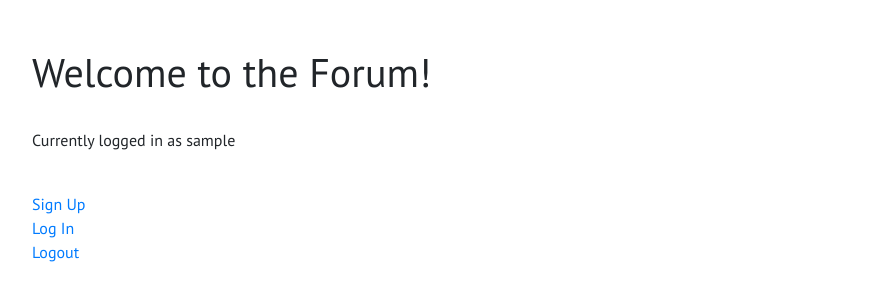
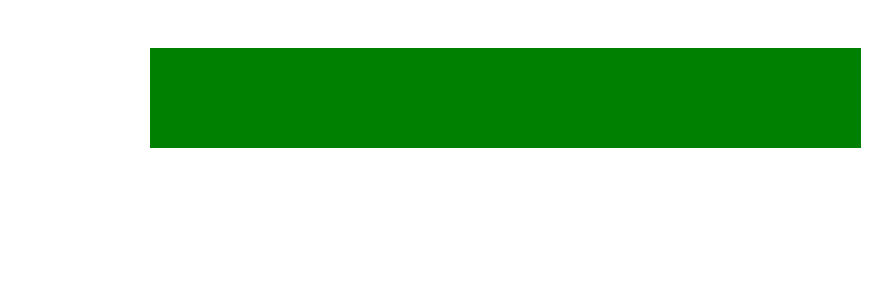
Before and after one commit to chidave/Online-Forum-Project, a Django app: page / in a window 1280 px wide. Shown: the part 56-357 px from the top of the page, without its empty margins (16-908 px from the left). Run offline with Django 4.2, Linux system fonts and the light colour scheme; the visitor is signed in with stand-in values (Sample User, id 1).

Commit message:
Made a few minor changes

```diff
--- /dev/null
+++ b/apps/posts/static/posts/styles.css
@@ -0,0 +1,6 @@
+.posts-preview {
+    width: 60%;
+    margin-left: 10%;
+    height: 100px;
+    background-color: green;
+}
--- a/apps/posts/templates/posts/index.html
+++ b/apps/posts/templates/posts/index.html
@@ -1,17 +1,14 @@
 {% extends 'base.html' %}
+{% load static %}
+
+{% block css %}
+    <link rel="stylesheet" href={% static "posts/styles.css" %}>
+{% endblock css %}
 
 {% block content %}
 
-    <h1>Welcome to the Forum!</h1>
-    {% if user.is_authenticated %}
-        <br>
-        <p>Currently logged in as {{ user }}</p>
-    {% endif %}
-    <br>
-    <a href="{% url 'signup' %}">Sign Up</a>
-    <br>
-    <a href="{% url 'login' %}">Log In</a>
-    <br>
-    <a href="{% url 'logout' %}">Logout</a>
+    <div class="posts-preview">
+
+    </div>
 
 {% endblock content %}
--- a/apps/users/templates/users/profile.html
+++ b/apps/users/templates/users/profile.html
@@ -60,7 +60,7 @@
                         <div class="col-md-6">
                             <div class="form-group">
                                   <label>Email</label>
-                                  <input type="text" class="form-control" value="kiranacharya287@gmail.com">
+                                  <input type="text" class="form-control" value="{{ user.email }}">
                             </div>
                         </div>
                         <div class="col-md-6">
--- a/templates/navigation.html
+++ b/templates/navigation.html
@@ -1,4 +1,4 @@
-<nav class="navbar navbar-expand-lg navbar-light">
+<nav class="navbar sticky-top bg-white navbar-expand-lg navbar-light">
     <a class="navbar-brand" href="{% url 'index' %}">The Football Bar</a>
     <button class="navbar-toggler" type="button" data-toggle="collapse" data-target="#navbarSupportedContent" aria-controls="navbarSupportedContent" aria-expanded="false" aria-label="Toggle navigation">
       <span class="navbar-toggler-icon"></span>
```
